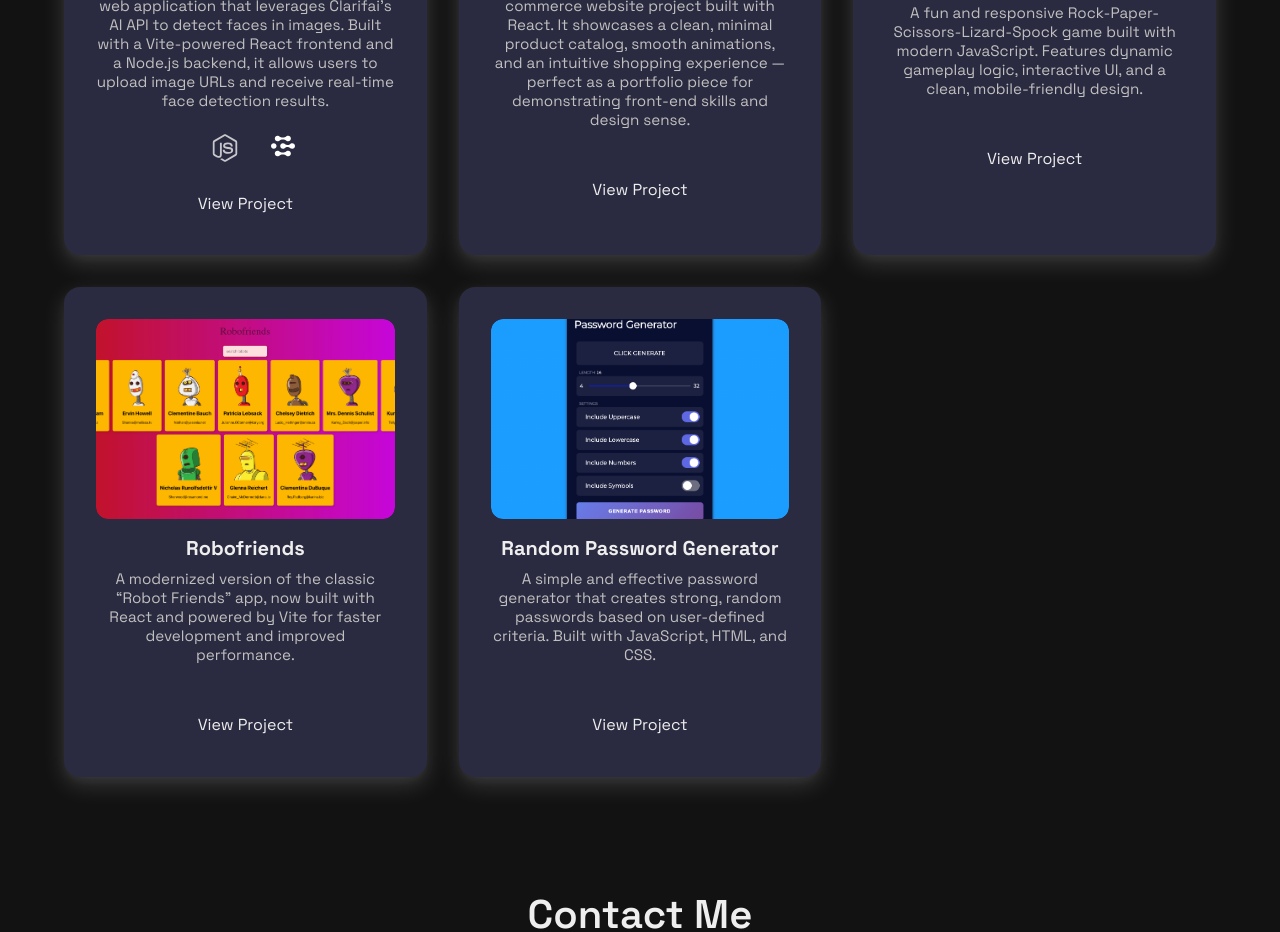
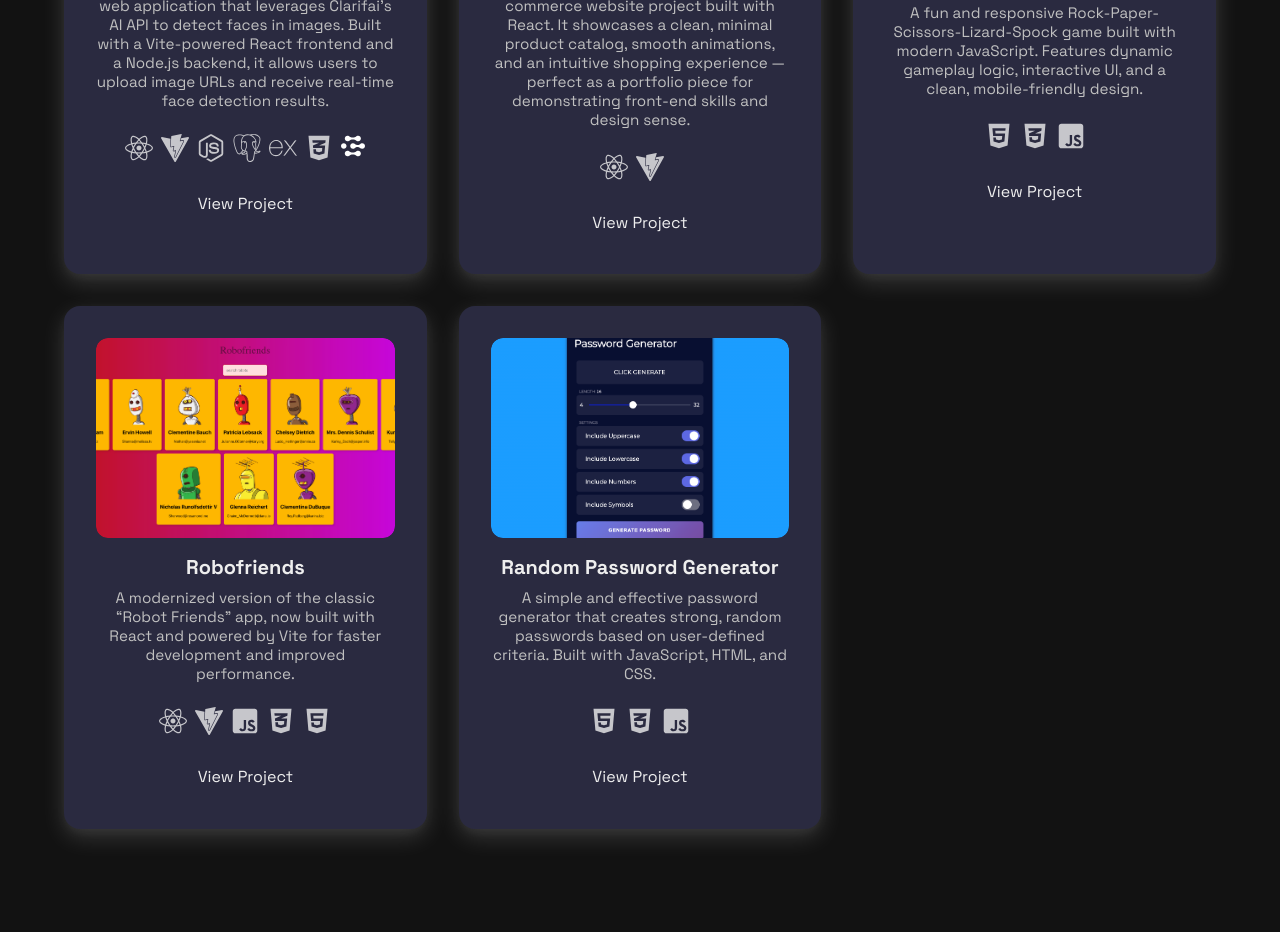
Before and after one commit to semajssor/my-portfolio, a React (Vite) app: page / in a window 1280 px wide. Shown: the part 1060-1992 px from the top of the page. Built offline with nearby package versions, Linux system fonts and the light colour scheme; no server answers.

Commit message:
modified project page

```diff
--- a/src/components/Projects/Projects.jsx
+++ b/src/components/Projects/Projects.jsx
@@ -27,7 +27,7 @@ const projects = [
 			"Face Recognition Brain is a full-stack web application that leverages Clarifai’s AI API to detect faces in images. Built with a Vite-powered React frontend and a Node.js backend, it allows users to upload image URLs and receive real-time face detection results.",
 		image: "/assets/projects-images/smart_brain.png",
 		gif: "/assets/projects-videos/smart_brain.gif",
-		tech: ["React", "Vite", "node", "PostgreSQL", "Express", "CSS", "clarifai"],
+		tech: ["react", "vite", "node", "postgresql", "express", "css", "clarifai"],
 		link: "https://github.com/semajssor/face_recognition_brain",
 	},
 	{
@@ -36,7 +36,7 @@ const projects = [
 			"Thorn & Slate is a modern, responsive e-commerce website project built with React. It showcases a clean, minimal product catalog, smooth animations, and an intuitive shopping experience — perfect as a portfolio piece for demonstrating front-end skills and design sense.",
 		image: "/assets/projects-images/thorn+slate.png",
 		gif: "/assets/projects-videos/thorn+slate.gif",
-		tech: ["React", "Vite", "Firebase", "SCSS"],
+		tech: ["react", "vite", "firebase", "scss"],
 		link: "https://github.com/semajssor/thorn-slate",
 	},
 	{
@@ -45,7 +45,7 @@ const projects = [
 			"A fun and responsive Rock-Paper-Scissors-Lizard-Spock game built with modern JavaScript. Features dynamic gameplay logic, interactive UI, and a clean, mobile-friendly design.",
 		image: "/assets/projects-images/R-P-S-L-S.png",
 		gif: "/assets/projects-videos/R-P-S-L-S.gif",
-		tech: ["HTML", "CSS", "Javascript"],
+		tech: ["html", "css", "javascript"],
 		link: "https://github.com/semajssor/rock-paper-scissors-lizard-spock",
 	},
 	{
@@ -54,7 +54,7 @@ const projects = [
 			"A modernized version of the classic “Robot Friends” app, now built with React and powered by Vite for faster development and improved performance.",
 		image: "/assets/projects-images/robofriends.png",
 		gif: "/assets/projects-videos/robofriends.gif",
-		tech: ["React", "Vite", "Javascript", "CSS", "HTML"],
+		tech: ["react", "vite", "javascript", "css", "html"],
 		link: "https://github.com/semajssor/robofriends_vite",
 	},
 	{
@@ -63,7 +63,7 @@ const projects = [
 			"A simple and effective password generator that creates strong, random passwords based on user-defined criteria. Built with JavaScript, HTML, and CSS.",
 		image: "/assets/projects-images/password_generator.png",
 		gif: "/assets/projects-videos/password_generator.gif",
-		tech: ["HTML", "CSS", "Javascript"],
+		tech: ["html", "css", "javascript"],
 		link: "https://github.com/semajssor/password_generator",
 	},
 	// Add more projects here...
```
